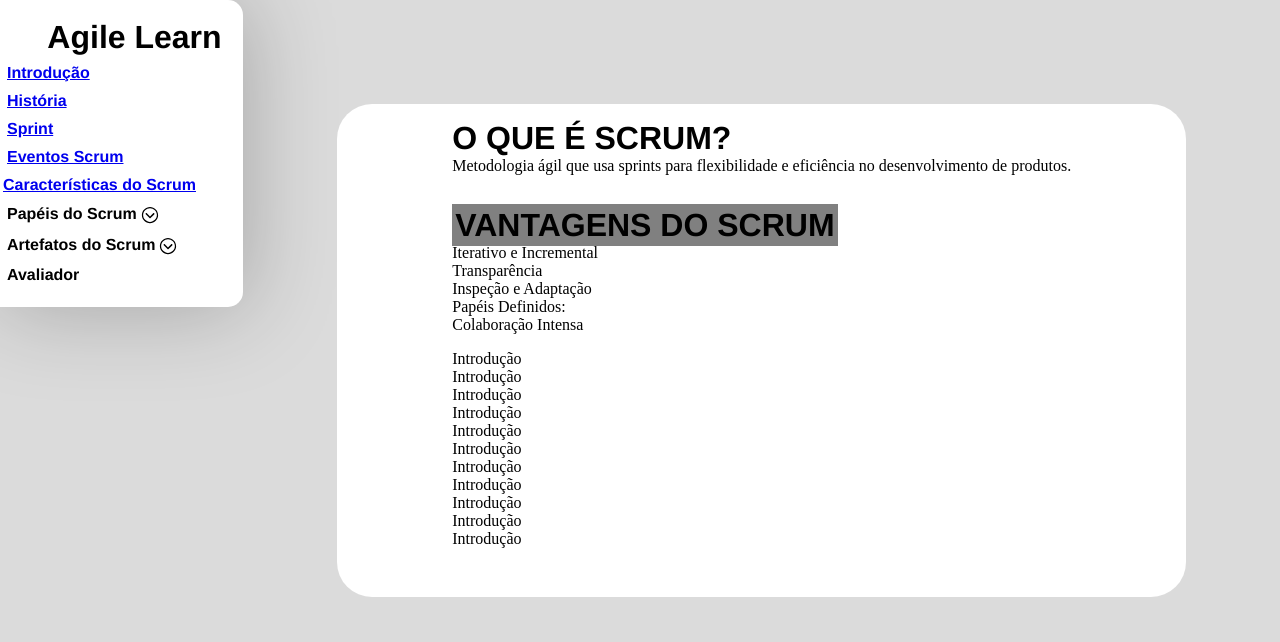
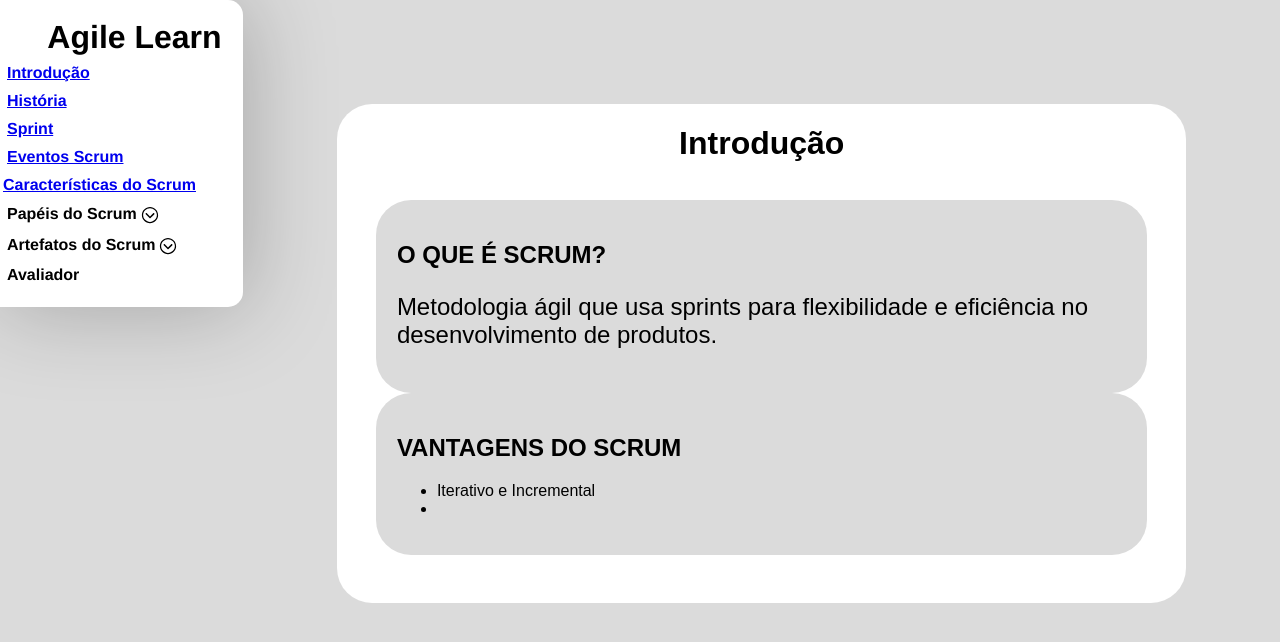
Before and after one commit to martimds/fatec-api-1, a Flask app: page / in a window 1280 px wide. Shown: the top 642 px of the page. Run offline with Flask 3, Linux system fonts and the light colour scheme; parts of the project's set-up code (start-up, migrations or seed data) failed here and were passed over.

Commit message:
Atualização da página intro (html + css)

```diff
--- a/src/app.py
+++ b/src/app.py
@@ -8,7 +8,7 @@ app = Flask(__name__)
 def intro():
     return render_template('intro.html')
 
-for element in os.listdir(os.getcwd() + "/src/templates"): # Get elements in template directory
+for element in os.listdir(os.getcwd() + "/templates"): # Get elements in template directory
     pagename = str(element).split(".")[0]
     if pagename == "intro":continue
     # Add element to Flask environment
--- a/src/static/intro.css
+++ b/src/static/intro.css
@@ -1,10 +1,32 @@
-.contedos-introduo {
+
+.título_principal {
+  font-family: Arial, Helvetica, sans-serif;
   display: flex;
-  flex-direction: column;
-  margin: 0 auto 0 auto;
+  justify-content: center;
+  margin-bottom: 2%; /* Espaçamento entre o título e a descrição */
 }
 
-.title .text-wrapper {
-  background-color: gray;
-  padding: 3px;
+.descrição_1 {
+  font-family: Arial, Helvetica, sans-serif;
+  color:black; /* Cor do texto dentro do bloco de descrição */
+  width: 88%;
+  flex-direction: column;
+  padding: 2.5%; /* Espaçamento interno dentro do bloco de descrição */
+  margin-left: 3.5%;
+  border-radius: 35px;
+  background-color: #dbdbdb;
+  text-align: left;
+  display: block;
 }
+
+.descrição_2 {
+  font-family: Arial, Helvetica, sans-serif;
+  color:black; /* Cor do texto dentro do bloco de descrição */
+  width: 88%;
+  flex-direction: column;
+  padding: 2.5%; /* Espaçamento interno dentro do bloco de descrição */
+  margin-left: 3.5%;
+  border-radius: 35px;
+  background-color: #dbdbdb;
+  text-align: left;
+}
--- a/src/templates/intro.html
+++ b/src/templates/intro.html
@@ -1,6 +1,37 @@
 {% extends "layout.html" %} {% block style %}
 <link rel="stylesheet" href="../static/intro.css" />
 {% endblock %} {% block content %}
+
+<div class="título_principal">
+  <h1>Introdução</h1>
+</div>
+
+<div class="descrição_1" >
+  <h2>O QUE É SCRUM?</h2>
+      <p style="font-size: 150%;"> Metodologia ágil que usa sprints para flexibilidade e eficiência no desenvolvimento de produtos.
+      </p>
+</div>
+
+<div class="descrição_2" >
+  <h2>VANTAGENS DO SCRUM</h2>
+    <ul>
+      <li>Iterativo e Incremental</li>
+      <li></li>
+    </ul>
+</div>
+
+
+
+
+
+
+
+
+
+{% endblock %}
+
+
+<!--
 <div class="contedos-introduo">
   <div class="overlap-group">
     <p class="o-QUE-SCRUM">
@@ -32,4 +63,4 @@
   <div class="div intro">Introdução</div>
   <div class="div intro">Introdução</div>
 </div>
-{% endblock %}
+-- <!
```
Also changed, not shown: src/TODO.md (+2 -2 lines), 2 other files.
